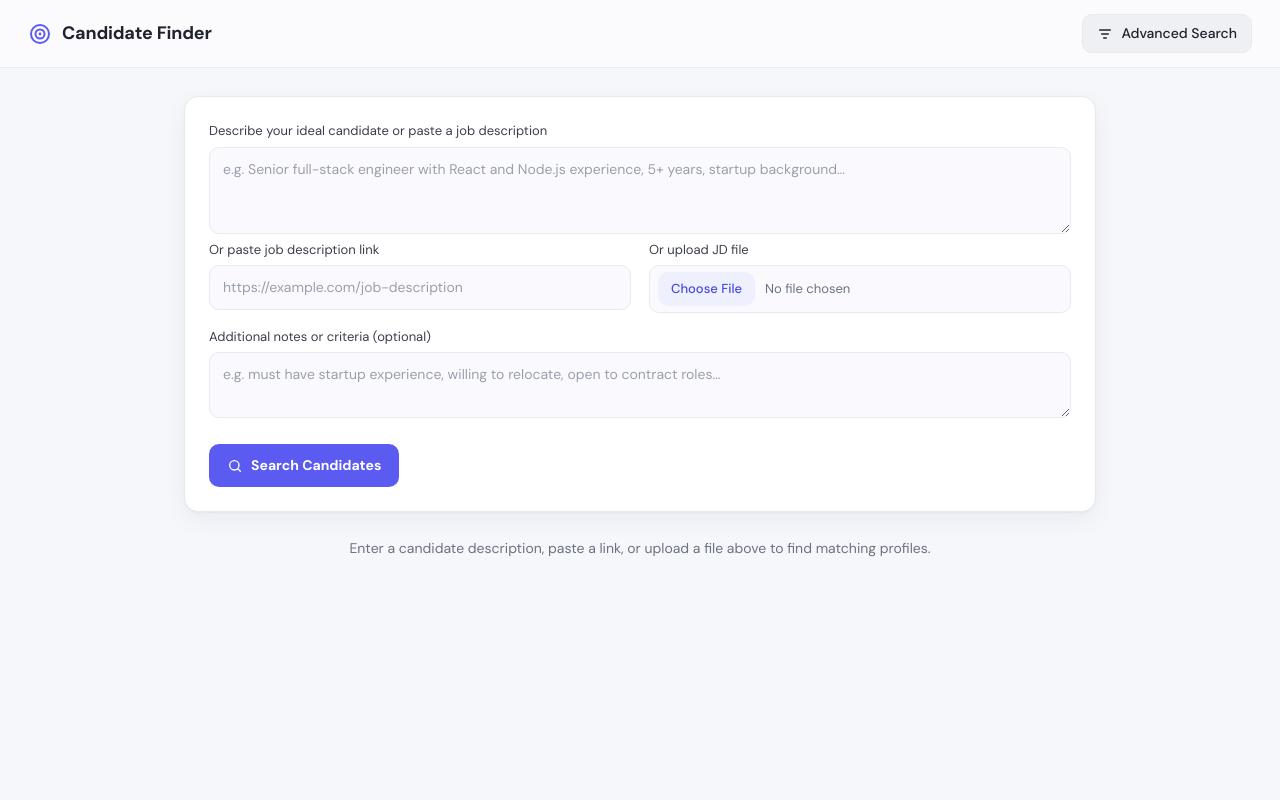
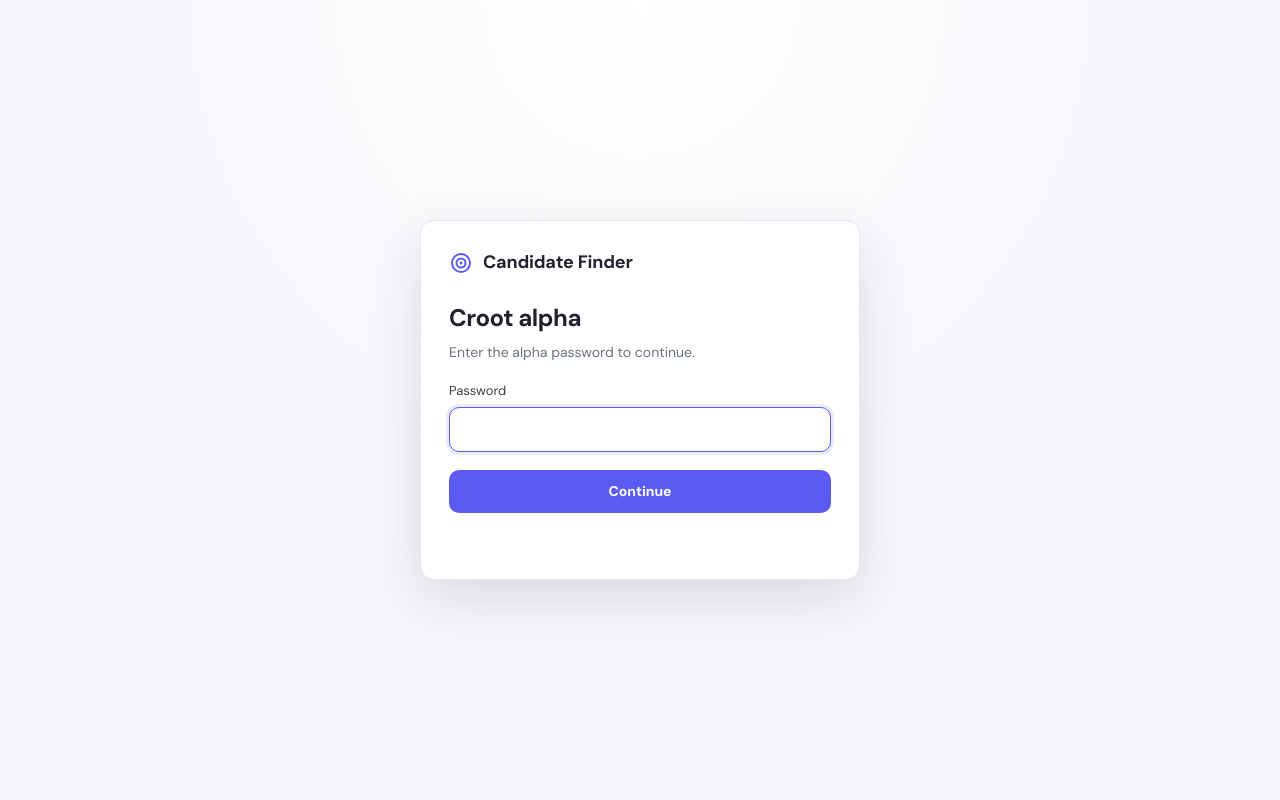
Before and after one commit to sarahchanpf/croot, a Flask app: page / in a window 1280 px wide. Run offline with Flask 3, Linux system fonts and the light colour scheme.

Commit message:
Add alpha access gate

```diff
--- a/app/__init__.py
+++ b/app/__init__.py
@@ -34,8 +34,9 @@ def create_app() -> Flask:
     from .routes.profile import bp as profile_bp
     from .routes.history import bp as history_bp
     from .routes.export import bp as export_bp
+    from .routes.access import bp as access_bp
 
-    for bp in (chat_bp, search_bp, profile_bp, history_bp, export_bp):
+    for bp in (chat_bp, search_bp, profile_bp, history_bp, export_bp, access_bp):
         flask_app.register_blueprint(bp)
 
     return flask_app
--- a/app/config.py
+++ b/app/config.py
@@ -11,6 +11,7 @@ load_dotenv()
 # --- Credentials ---
 CRUSTDATA_API_KEY = os.environ.get("CRUSTDATA_API_KEY", "")
 ANTHROPIC_API_KEY = os.environ.get("ANTHROPIC_API_KEY", "")  # added later; intake guards on it
+ACCESS_PASSWORD = os.environ.get("ACCESS_PASSWORD", "crootalphaV1")
 
 # --- Crustdata REST endpoints ---
 CRUSTDATA_SEARCH_URL = "https://api.crustdata.com/screener/persondb/search"
--- a/static/app.js
+++ b/static/app.js
@@ -18,10 +18,22 @@
     criteria: {},       // Criteria-shaped working object
     jdText: "",         // extracted JD text (file/link)
     results: [],        // last ranked candidates
+    accessPassword: "",
   };
 
   const $ = (id) => document.getElementById(id);
   const els = {
+    accessGate: $("access-gate"),
+    appShell: Array.from(document.querySelectorAll("[data-app-shell]")),
+    accessPasswordForm: $("access-password-form"),
+    accessPassword: $("access-password"),
+    accessPasswordSubmit: $("access-password-submit"),
+    accessPasswordStatus: $("access-password-status"),
+    accessProfileForm: $("access-profile-form"),
+    accessName: $("access-name"),
+    accessEmail: $("access-email"),
+    accessProfileSubmit: $("access-profile-submit"),
+    accessProfileStatus: $("access-profile-status"),
     describe: $("describe"), notes: $("notes"), jdLink: $("jd-link"),
     jdFile: $("jd-file"), jdFileName: $("jd-file-name"),
     search: $("search-candidates"), status: $("status"),
@@ -44,6 +56,94 @@
   }
   const splitList = (s) => (s || "").split(",").map((x) => x.trim()).filter(Boolean);
   const setStatus = (msg) => { els.status.textContent = msg; els.status.hidden = false; };
+
+  // =====================================================================
+  // Alpha access gate
+  // =====================================================================
+  const ACCESS_KEY = "croot.alpha.access";
+
+  function showApp() {
+    if (els.accessGate) els.accessGate.hidden = true;
+    els.appShell.forEach((el) => { el.hidden = false; });
+  }
+
+  function showGate() {
+    if (els.accessGate) els.accessGate.hidden = false;
+    els.appShell.forEach((el) => { el.hidden = true; });
+    setTimeout(() => {
+      const target = els.accessProfileForm.hidden ? els.accessPassword : els.accessName;
+      if (target) target.focus();
+    }, 50);
+  }
+
+  function setAccessStatus(el, msg) {
+    if (el) el.textContent = msg || "";
+  }
+
+  if (localStorage.getItem(ACCESS_KEY)) showApp();
+  else showGate();
+
+  async function submitAccessPassword(e) {
+    e.preventDefault();
+    const password = els.accessPassword.value;
+    if (!password) {
+      setAccessStatus(els.accessPasswordStatus, "Enter the alpha password.");
+      return;
+    }
+    els.accessPasswordSubmit.disabled = true;
+    setAccessStatus(els.accessPasswordStatus, "");
+    let result;
+    try {
+      result = await api("/api/access", {
+        method: "POST", headers: { "Content-Type": "application/json" },
+        body: JSON.stringify({ password }),
+      });
+    } catch (err) {
+      setAccessStatus(els.accessPasswordStatus, "Could not check the password. Try again.");
+      els.accessPasswordSubmit.disabled = false;
+      return;
+    }
+    els.accessPasswordSubmit.disabled = false;
+    if (!result.ok) {
+      setAccessStatus(els.accessPasswordStatus, result.data.error || "Password check failed.");
+      return;
+    }
+    state.accessPassword = password;
+    els.accessPasswordForm.hidden = true;
+    els.accessProfileForm.hidden = false;
+    els.accessName.focus();
+  }
+
+  async function submitAccessProfile(e) {
+    e.preventDefault();
+    const name = els.accessName.value.trim();
+    const email = els.accessEmail.value.trim();
+    if (!name || !email) {
+      setAccessStatus(els.accessProfileStatus, "Enter your name and email.");
+      return;
+    }
+    els.accessProfileSubmit.disabled = true;
+    setAccessStatus(els.accessProfileStatus, "");
+    let result;
+    try {
+      result = await api("/api/access", {
+        method: "POST", headers: { "Content-Type": "application/json" },
+        body: JSON.stringify({ password: state.accessPassword, name, email }),
+      });
+    } catch (err) {
+      setAccessStatus(els.accessProfileStatus, "Could not save access details. Try again.");
+      els.accessProfileSubmit.disabled = false;
+      return;
+    }
+    els.accessProfileSubmit.disabled = false;
+    if (!result.ok) {
+      setAccessStatus(els.accessProfileStatus, result.data.error || "Could not save access details.");
+      return;
+    }
+    localStorage.setItem(ACCESS_KEY, JSON.stringify({ name, email, at: Date.now() }));
+    state.accessPassword = "";
+    showApp();
+  }
 
   // =====================================================================
   // Advanced Search — field definitions. `key`/`map` wire to the Criteria
@@ -402,6 +502,8 @@
     runSearch();
   });
   els.exportCsv.addEventListener("click", exportCsv);
+  els.accessPasswordForm.addEventListener("submit", submitAccessPassword);
+  els.accessProfileForm.addEventListener("submit", submitAccessProfile);
 
   buildAdvancedFields();
 })();
--- a/static/styles.css
+++ b/static/styles.css
@@ -32,6 +32,25 @@ body {
   line-height: 1.5;
   -webkit-font-smoothing: antialiased;
 }
+
+[data-app-shell][hidden] { display: none !important; }
+
+/* ---------- access gate ---------- */
+.access-gate {
+  min-height: 100vh; display: flex; align-items: center; justify-content: center;
+  padding: 32px 20px; background: radial-gradient(circle at 50% 0%, #ffffff 0, var(--bg) 48%);
+}
+.access-gate[hidden] { display: none; }
+.access-card {
+  width: min(440px, 100%); background: var(--card); border: 1px solid var(--border);
+  border-radius: var(--radius); box-shadow: 0 18px 55px rgba(20, 20, 50, 0.12);
+  padding: 28px;
+}
+.access-brand { margin-bottom: 24px; }
+.access-form h1 { margin: 0 0 6px; font-size: 24px; letter-spacing: -0.02em; }
+.access-form p { margin: 0 0 18px; }
+.access-form .btn-primary { width: 100%; justify-content: center; margin-top: 18px; }
+.access-status { min-height: 20px; margin: 12px 0 0; color: #b4453a; font-size: 13px; }
 
 /* ---------- top bar ---------- */
 .topbar {
--- a/templates/index.html
+++ b/templates/index.html
@@ -10,8 +10,41 @@
   <link rel="stylesheet" href="{{ url_for('static', filename='styles.css') }}" />
 </head>
 <body>
+  <section id="access-gate" class="access-gate" aria-label="Croot alpha access">
+    <div class="access-card">
+      <div class="brand access-brand">
+        <svg class="brand-mark" viewBox="0 0 24 24" aria-hidden="true">
+          <circle cx="12" cy="12" r="9" fill="none" stroke="currentColor" stroke-width="2"/>
+          <circle cx="12" cy="12" r="4.5" fill="none" stroke="currentColor" stroke-width="2"/>
+          <circle cx="12" cy="12" r="1.4" fill="currentColor"/>
+        </svg>
+        <span class="brand-name">Candidate Finder</span>
+      </div>
+
+      <form id="access-password-form" class="access-form">
+        <h1>Croot alpha</h1>
+        <p class="muted">Enter the alpha password to continue.</p>
+        <label class="field-label" for="access-password">Password</label>
+        <input id="access-password" class="input" type="password" autocomplete="current-password" required />
+        <button id="access-password-submit" class="btn-primary" type="submit">Continue</button>
+        <p id="access-password-status" class="access-status" role="status" aria-live="polite"></p>
+      </form>
+
+      <form id="access-profile-form" class="access-form" hidden>
+        <h1>Tell us who is here</h1>
+        <p class="muted">We will save your name and email for alpha follow-up.</p>
+        <label class="field-label" for="access-name">Name</label>
+        <input id="access-name" class="input" type="text" autocomplete="name" required />
+        <label class="field-label" for="access-email">Email</label>
+        <input id="access-email" class="input" type="email" autocomplete="email" required />
+        <button id="access-profile-submit" class="btn-primary" type="submit">Enter Croot</button>
+        <p id="access-profile-status" class="access-status" role="status" aria-live="polite"></p>
+      </form>
+    </div>
+  </section>
+
   <!-- Top bar -->
-  <header class="topbar">
+  <header class="topbar" data-app-shell hidden>
     <div class="brand">
       <svg class="brand-mark" viewBox="0 0 24 24" aria-hidden="true">
         <circle cx="12" cy="12" r="9" fill="none" stroke="currentColor" stroke-width="2"/>
@@ -26,7 +59,7 @@
     </button>
   </header>
 
-  <main class="page">
+  <main class="page" data-app-shell hidden>
     <!-- Intake card -->
     <section class="card intake">
       <label class="field-label" for="describe">Describe your ideal candidate or paste a job description</label>
```
Also changed, not shown: app/db.py (+11 -0 lines), app/routes/access.py (added, +49 -0 lines), tests/test_access_route.py (added, +74 -0 lines), 1 other file.
